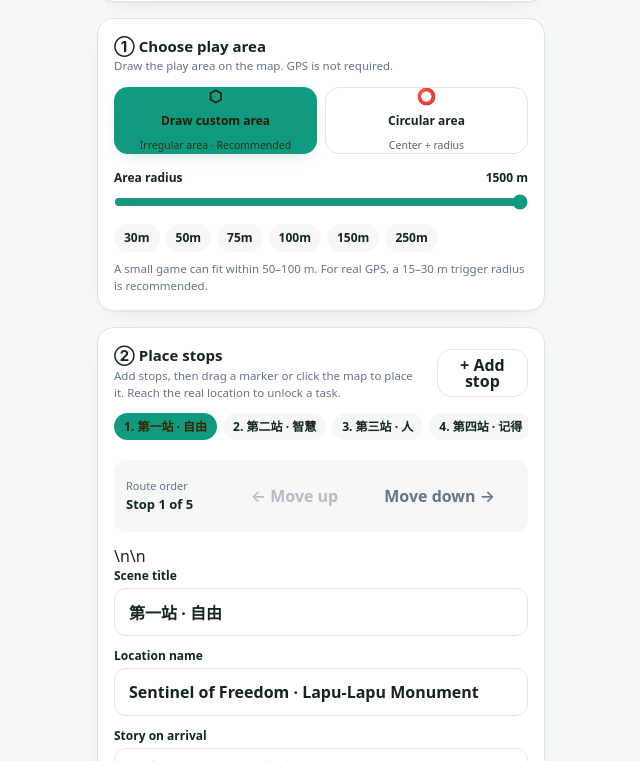
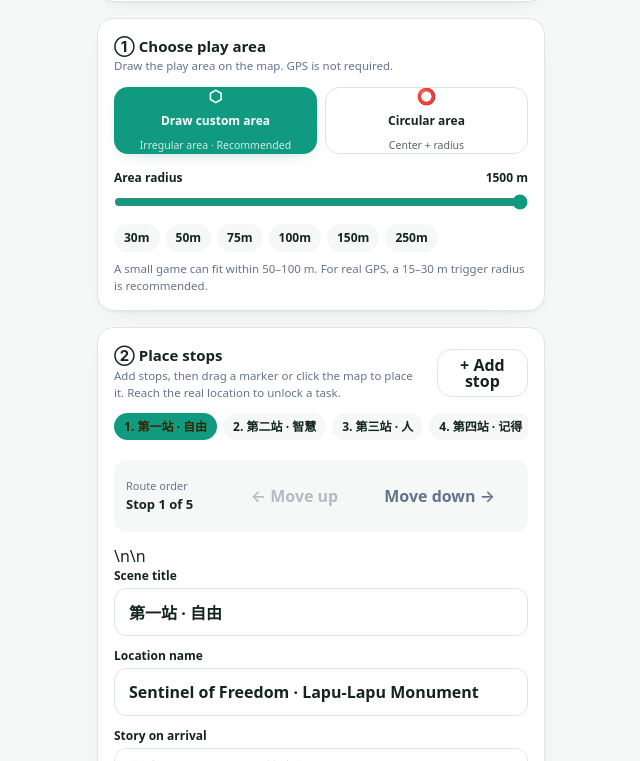
Before and after one commit to zemeiyu2-lgtm/mos-scene-hunt, a Next.js app: page /design in a window 1280 px wide. Shown: the part 1159-1920 px from the top of the page, without its empty margins (319-959 px from the left). Built offline with nearby package versions, Linux system fonts and the light colour scheme; no server answers.

Commit message:
fix: improve primary button and input focus contrast

```diff
--- a/app/globals.css
+++ b/app/globals.css
@@ -112,7 +112,7 @@ body {
 
 .btn-primary {
   background: var(--accent);
-  color: #2b1a00;
+  color: #ffffff;
   box-shadow: 0 6px 18px -10px rgba(8, 118, 95, 0.38);
 }
 
@@ -161,7 +161,7 @@ body {
 
 .input:focus {
   border-color: var(--accent);
-  box-shadow: 0 0 0 3px rgba(245, 165, 36, 0.18);
+  box-shadow: 0 0 0 3px rgba(16, 155, 129, 0.18);
 }
 
 /* Bottom sheet used by the simulator and the inventory. */
```
